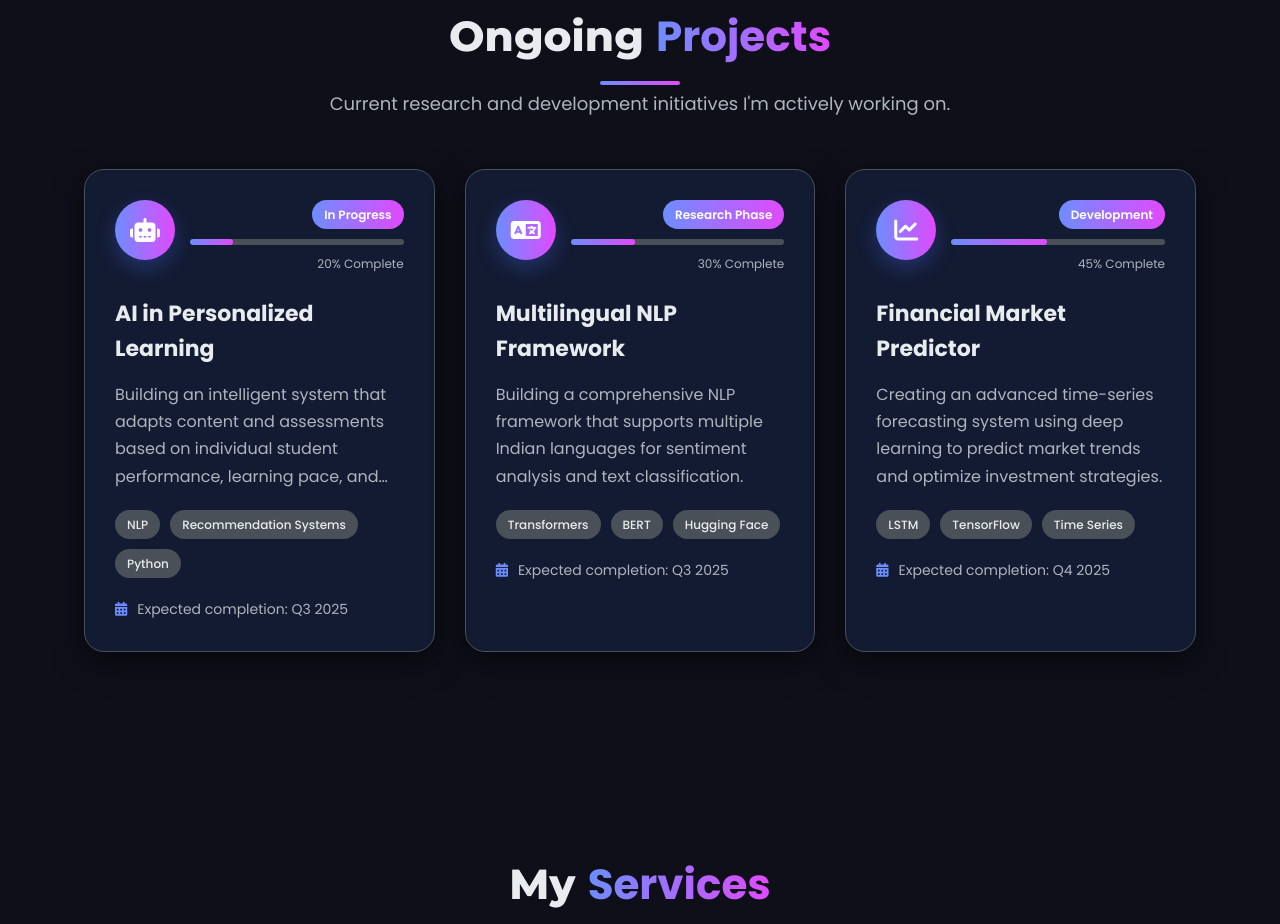
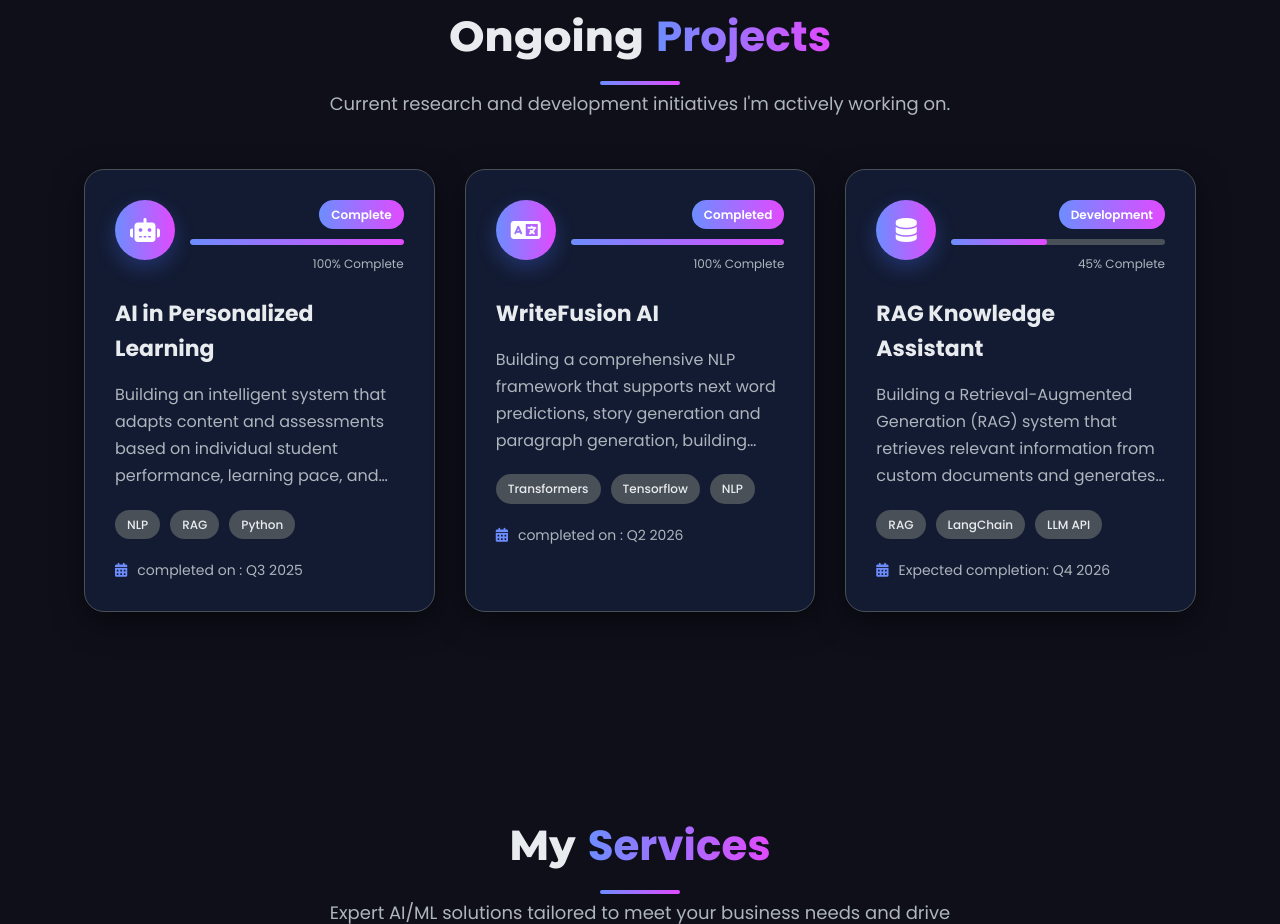
Before and after one commit to skshi1921/Portfolio, a Flask app: template templates/index.html in a window 1280 px wide. Shown: the part 4764-5688 px from the top of the page. Run offline with Flask 3, Linux system fonts and the light colour scheme; the template is opened without the code that fills it, so the values that code supplies are empty.

Commit message:
Update index.html

```diff
--- a/templates/index.html
+++ b/templates/index.html
@@ -224,23 +224,23 @@
                             <i class="fas fa-robot"></i>
                         </div>
                         <div class="ongoing-project-status">
-                            <span class="status-badge">In Progress</span>
+                            <span class="status-badge">Complete</span>
                             <div class="progress-bar">
-                                <div class="progress" style="width: 20%;"></div>
+                                <div class="progress" style="width: 100%;"></div>
                             </div>
-                            <span class="progress-text">20% Complete</span>
+                            <span class="progress-text">100% Complete</span>
                         </div>
                     </div>
                     <h3 class="ongoing-project-title">AI in Personalized Learning</h3>
                     <p class="ongoing-project-description">Building an intelligent system that adapts content and assessments based on individual student performance, learning pace, and preferences to enhance engagement and outcomes.</p>
                     <div class="ongoing-project-tech">
                         <span class="tech-tag">NLP</span>
-                        <span class="tech-tag">Recommendation Systems</span>
+                        <span class="tech-tag">RAG</span>
                         <span class="tech-tag">Python</span>
                     </div>
                     <div class="ongoing-project-timeline">
                         <i class="fas fa-calendar-alt"></i>
-                        <span>Expected completion: Q3 2025</span>
+                        <span>completed on : Q3 2025</span>
                     </div>
                 </div>
 
@@ -251,23 +251,23 @@
                             <i class="fas fa-language"></i>
                         </div>
                         <div class="ongoing-project-status">
-                            <span class="status-badge">Research Phase</span>
+                            <span class="status-badge">Completed</span>
                             <div class="progress-bar">
-                                <div class="progress" style="width: 30%;"></div>
+                                <div class="progress" style="width: 100%;"></div>
                             </div>
-                            <span class="progress-text">30% Complete</span>
+                            <span class="progress-text">100% Complete</span>
                         </div>
                     </div>
-                    <h3 class="ongoing-project-title">Multilingual NLP Framework</h3>
-                    <p class="ongoing-project-description">Building a comprehensive NLP framework that supports multiple Indian languages for sentiment analysis and text classification.</p>
+                    <h3 class="ongoing-project-title">WriteFusion AI</h3>
+                    <p class="ongoing-project-description">Building a comprehensive NLP framework that supports next word predictions, story generation and paragraph generation, building model from scratch.</p>
                     <div class="ongoing-project-tech">
                         <span class="tech-tag">Transformers</span>
-                        <span class="tech-tag">BERT</span>
-                        <span class="tech-tag">Hugging Face</span>
+                        <span class="tech-tag">Tensorflow</span>
+                        <span class="tech-tag">NLP</span>
                     </div>
                     <div class="ongoing-project-timeline">
                         <i class="fas fa-calendar-alt"></i>
-                        <span>Expected completion: Q3 2025</span>
+                        <span>completed on : Q2 2026</span>
                     </div>
                 </div>
 
@@ -275,7 +275,7 @@
                 <div class="ongoing-project-card" data-aos="fade-up" data-aos-duration="1000" data-aos-delay="300">
                     <div class="ongoing-project-header">
                         <div class="ongoing-project-icon">
-                            <i class="fas fa-chart-line"></i>
+                            <i class="fas fa-database"></i>
                         </div>
                         <div class="ongoing-project-status">
                             <span class="status-badge">Development</span>
@@ -285,16 +285,16 @@
                             <span class="progress-text">45% Complete</span>
                         </div>
                     </div>
-                    <h3 class="ongoing-project-title">Financial Market Predictor</h3>
-                    <p class="ongoing-project-description">Creating an advanced time-series forecasting system using deep learning to predict market trends and optimize investment strategies.</p>
+                    <h3 class="ongoing-project-title">RAG Knowledge Assistant</h3>
+                    <p class="ongoing-project-description">Building a Retrieval-Augmented Generation (RAG) system that retrieves relevant information from custom documents and generates accurate, context-aware responses using vector search and large language models.</p>
                     <div class="ongoing-project-tech">
-                        <span class="tech-tag">LSTM</span>
-                        <span class="tech-tag">TensorFlow</span>
-                        <span class="tech-tag">Time Series</span>
+                        <span class="tech-tag">RAG</span>
+                        <span class="tech-tag">LangChain</span>
+                        <span class="tech-tag">LLM API</span>
                     </div>
                     <div class="ongoing-project-timeline">
                         <i class="fas fa-calendar-alt"></i>
-                        <span>Expected completion: Q4 2025</span>
+                        <span>Expected completion: Q4 2026</span>
                     </div>
                 </div>
 
```
